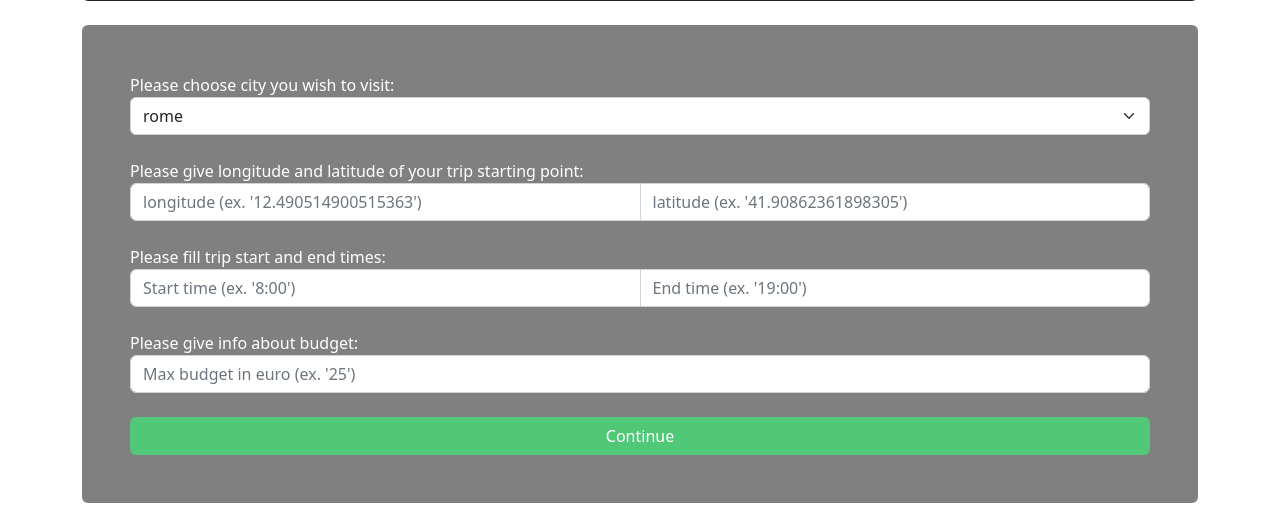
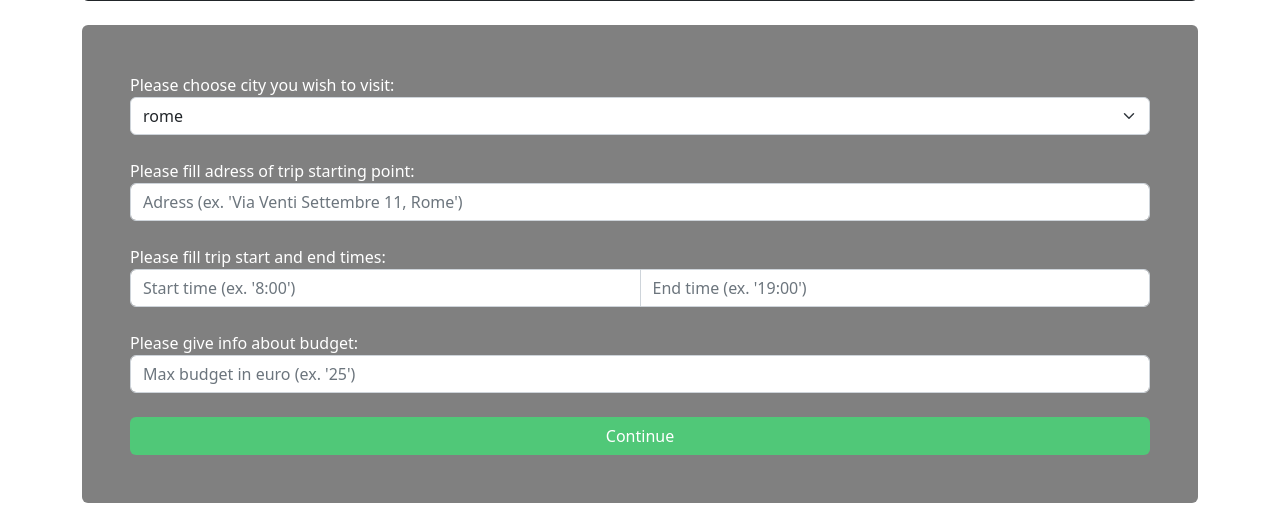
Before and after one commit to paulpel/City-trip-planning, a Flask app: page /planstart in a window 1280 px wide. Shown: the part 271-800 px from the top of the page. Run offline with Flask 2, Linux system fonts and the light colour scheme.

Commit message:
Remove attractions page. Get cords from adres

```diff
--- a/app/app.py
+++ b/app/app.py
@@ -10,9 +10,7 @@ app.config["SECRET_KEY"] = "mykey"
 form_data = {}
 
 """TO DO
-- get long and att from adress
 - data validation func
-- remove attractions page
 - ahp sliders page
 - loading page
 - final page
@@ -26,24 +24,20 @@ def index():
 def planstart():
     if request.method == "POST":
         city = request.form["city_select"]
-        longitude = request.form['longitude']
-        latitude = request.form['latitude']
+        adress = request.form['adress']
         start_time = request.form['start_time']
         end_time = request.form['end_time']
         budget = request.form['budget']
 
         form_data["city"] = city
-        form_data["longitude"] = longitude
-        form_data["latitude"] = latitude
+        form_data["adress"] = adress
         form_data["start_time"] = start_time
         form_data["end_time"] = end_time
         form_data["budget"] = budget
         if not city:
             flash("Please choose city")
-        if not longitude:
-            flash("Please fill longitude")
-        if not latitude:
-            flash("Please fill latitude")
+        if not adress:
+            flash("Please fill adress")
         if not start_time:
             flash("Please fill start_time")
         if not end_time:
@@ -51,7 +45,7 @@ def planstart():
         if not budget:
             flash("Please fill budget")
 
-        if city and longitude and latitude and start_time and end_time and budget:
+        if city and adress and start_time and end_time and budget:
             return redirect("preferences")
 
     list_cities = cities.copy()
@@ -77,11 +71,14 @@ def preferences():
 
 @app.route('/remove', methods=['GET', 'POST'])
 def remove():
+    attractions = list(data[form_data["city"]].keys())
+
     if request.method == "POST":
+        forbidden_attr = list(request.form)
+        form_data["forbidden_attr"] = forbidden_attr
+        return redirect("/remove") # next page
 
-        return render_template("test")
-
-    return redirect("/")
+    return render_template("remove.html", attractions=sorted(attractions))
 
 
 @app.route('/git')
--- a/app/templates/planstart.html
+++ b/app/templates/planstart.html
@@ -30,10 +30,9 @@
                 {% endfor %}
             </select>
 
-            <label class="mt-4">Please give longitude and latitude of your trip starting point:</label>
+            <label class="mt-4">Please fill adress of trip starting point:</label>
             <div class="input-group">
-                <input name="longitude" type="text" class="form-control" placeholder="longitude (ex. '12.490514900515363')">
-                <input name="latitude" type="text" class="form-control" placeholder="latitude (ex. '41.90862361898305')">
+                <input name="adress" type="text" class="form-control" placeholder="Adress (ex. 'Via Venti Settembre 11, Rome')">
             </div>
 
             <label class="mt-4">Please fill trip start and end times:</label>
--- a/app/templates/preferences.html
+++ b/app/templates/preferences.html
@@ -68,8 +68,10 @@
             <div class="d-grid mt-4">
                 <button class="btn text-white" style="background-color: #50C878;" type="submit" class="btn btn-default">Continue</button>
             </div>
+            <div class="d-grid mb-4 mt-4">
+                <a class="btn bg-dark text-white" type="button" href="{{ url_for('planstart') }}">Back</a>
+            </div>
         </div>
-
     </form>
 </div>
 {% endblock %}
```
Also changed, not shown: app/templates/remove.html (added, +31 -0 lines).
